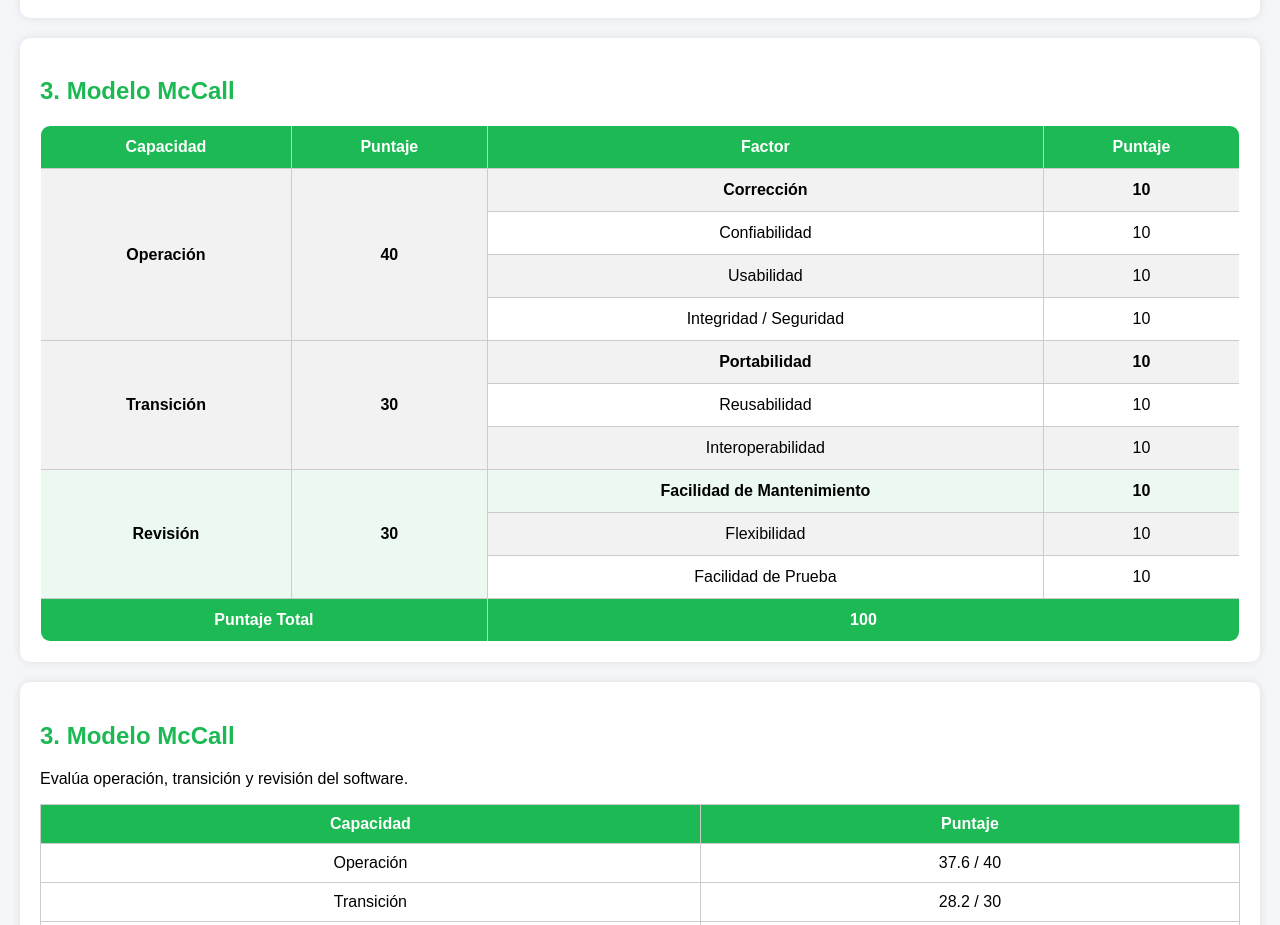
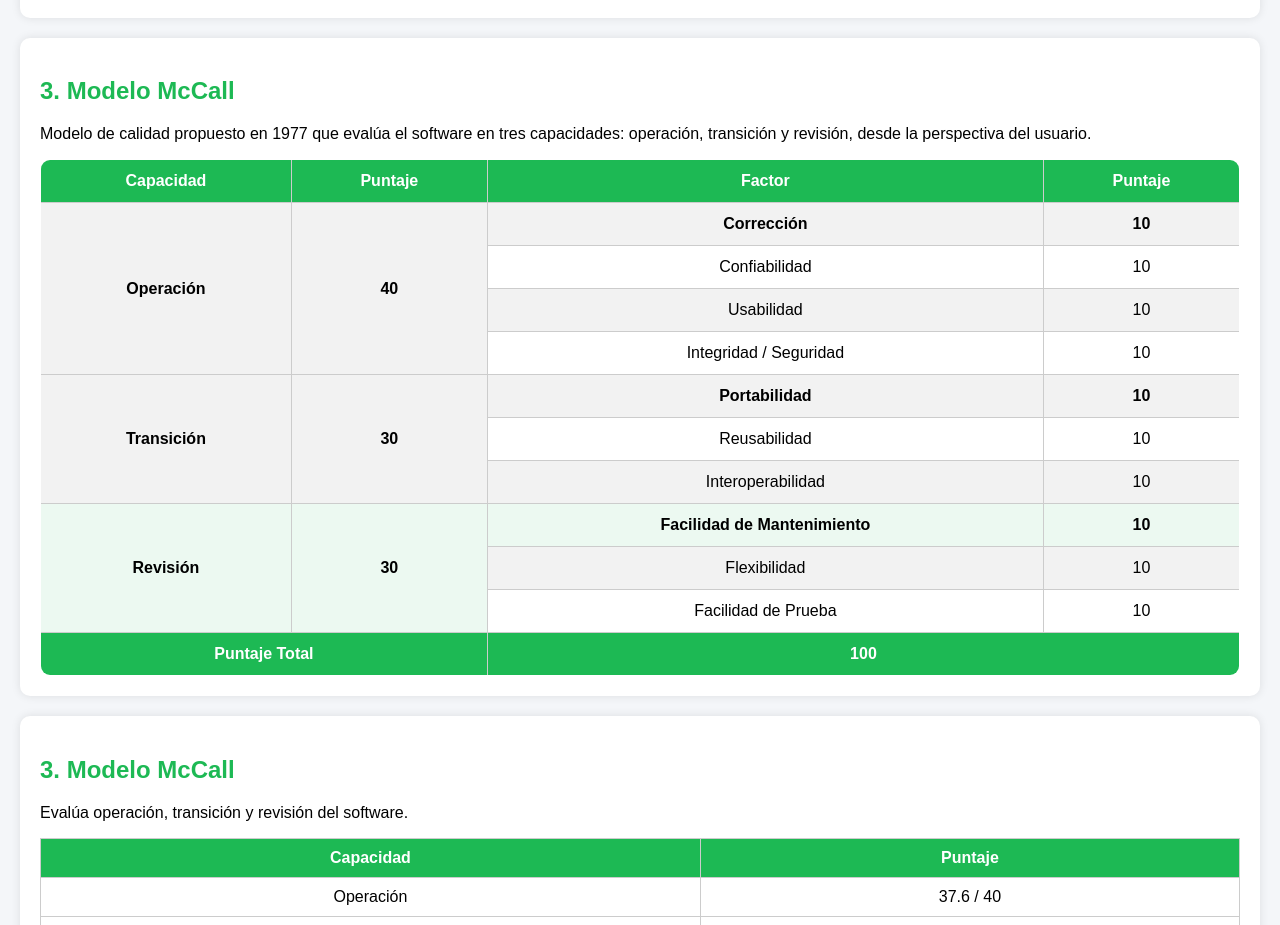
Before and after one commit to sneider12222/modelos-calidad-software, a plain HTML site: page index.html in a window 1280 px wide. Shown: the part 1081-2006 px from the top of the page. Drawn offline with Linux system fonts and the light colour scheme.

Commit message:
Update index.html

```diff
--- a/index.html
+++ b/index.html
@@ -312,6 +312,11 @@ footer {
         }
     </style>
 
+    <p>
+        Modelo de calidad propuesto en 1977 que evalúa el software en tres capacidades:
+        operación, transición y revisión, desde la perspectiva del usuario.
+    </p>
+
     <table class="tabla-mccall">
 
         <tr>
```
